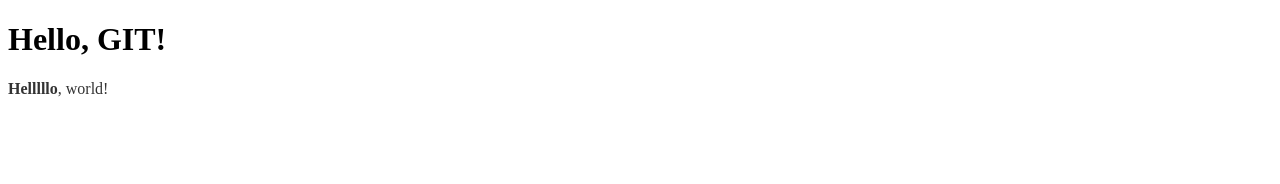
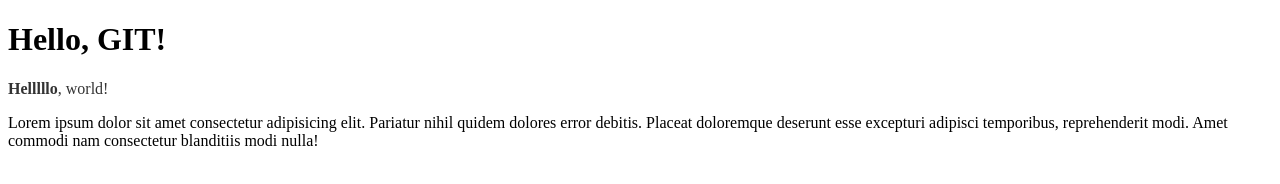
Before and after one commit to Gaith-M/new_test, a plain HTML site: page index.html in a window 1280 px wide. Drawn offline with Linux system fonts and the light colour scheme.

Commit message:
added new article

```diff
--- a/index.html
+++ b/index.html
@@ -8,5 +8,9 @@
 <body>
     <h1>Hello, GIT!</h1>
     <p style="color: #333;"><b>Helllllo</b>, world!</p>
+
+    <article>
+        <p>Lorem ipsum dolor sit amet consectetur adipisicing elit. Pariatur nihil quidem dolores error debitis. Placeat doloremque deserunt esse excepturi adipisci temporibus, reprehenderit modi. Amet commodi nam consectetur blanditiis modi nulla!</p>
+    </article>
 </body>
 </html>
```
